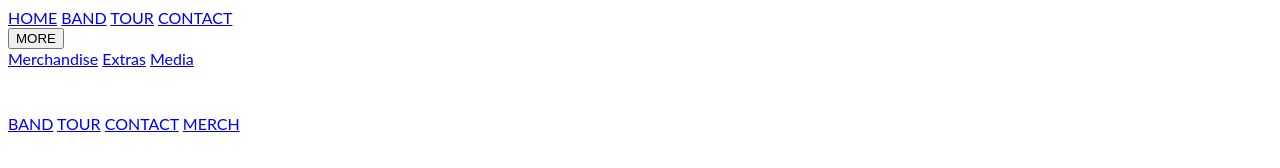
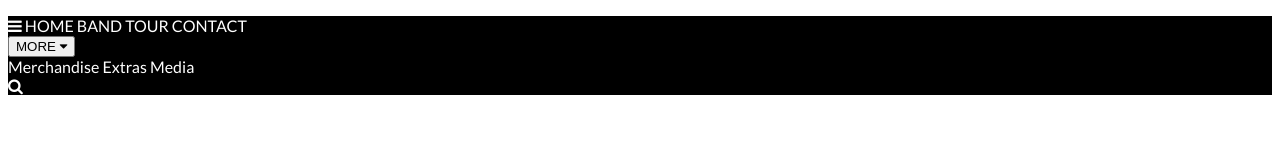
Before and after one commit to maryxyan/SDA_js_2021, a plain HTML site: page index.html in a window 1280 px wide. Drawn offline with Linux system fonts and the light colour scheme.

Commit message:
Added css stylesheet

```diff
--- a/index.html
+++ b/index.html
@@ -3,15 +3,16 @@
 <title>Portfolio Template</title>
 <meta charset="UTF-8">
 <meta name="viewport" content="width=device-width, initial-scale=1">
-<style>
-body {font-family: "Lato", sans-serif}
-.mySlides {display: none}
-</style>
+<head>
+  <link rel="stylesheet" href="https://fonts.googleapis.com/css?family=Lato">
+  <link rel="stylesheet" href="https://cdnjs.cloudflare.com/ajax/libs/font-awesome/4.7.0/css/font-awesome.min.css">
+  <link rel="stylesheet" type="text/css" href="/stlyle.css">
+</head>
 <body>
 
 <!-- Navbar -->
-<div class="w3-top">
-  <div class="w3-bar w3-black w3-card">
+<div class="top_navbar">
+  <div class="navbar">
     <a class="w3-bar-item w3-button w3-padding-large w3-hide-medium w3-hide-large w3-right" href="javascript:void(0)" onclick="myFunction()" title="Toggle Navigation Menu"><i class="fa fa-bars"></i></a>
     <a href="#" class="w3-bar-item w3-button w3-padding-large">HOME</a>
     <a href="#band" class="w3-bar-item w3-button w3-padding-large w3-hide-small">BAND</a>
--- /dev/null
+++ b/stlyle.css
@@ -0,0 +1,11 @@
+a {
+    color: white;
+    text-decoration: none;
+}
+body {font-family: "Lato", sans-serif}
+.mySlides {display: none}
+
+.navbar{
+    margin-top: 1rem;
+    background: black;
+}
```
